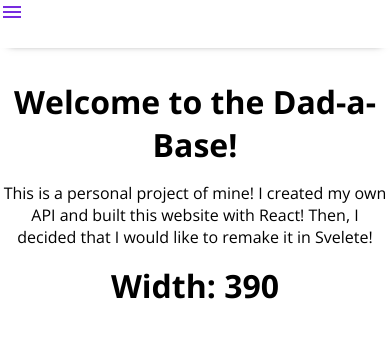
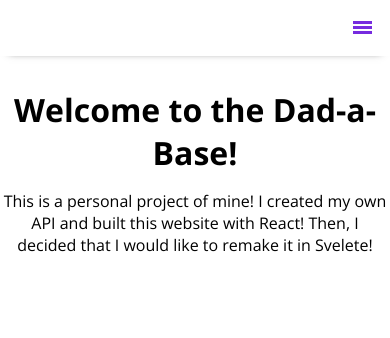
Before and after one commit to btylerh7/dad-a-base, a Svelte app: page / in a window 390 px wide. Shown: the top 338 px of the page. Built offline with nearby package versions, Linux system fonts and the light colour scheme.

Commit message:
finished mobile and desktop layout. Removed width counter from app component.

```diff
--- a/src/App.svelte
+++ b/src/App.svelte
@@ -18,7 +18,6 @@
 	{#if $isRandom}
 		<RandomJoke />
 	{/if}
-	<h1>Width: {width}</h1>
 </main>
 
 <style>
--- a/src/components/AllJokes.svelte
+++ b/src/components/AllJokes.svelte
@@ -24,7 +24,7 @@
 
 <style>
     .card {
-        margin: 1rem auto;
+        margin: 1rem;
         max-width: 500px;
         padding: 1rem;
         border: 1px inset var(--dark-text);
--- a/src/components/Nav.svelte
+++ b/src/components/Nav.svelte
@@ -5,16 +5,21 @@
     let isHidden = true;
 
     function handleClick() {
+        if (width < 500) {
         isClicked === false ? isClicked = true : isClicked = false;
         isClicked === false ? isHidden = true : isHidden = false;
+        }
     }
 </script>
 
 <svelte:window bind:outerWidth={width}/>
 
 <nav class="navbar">
-    <p on:click={handleClick} class="material-icons {width > 500 ? 'hidden' : ''}{isHidden === true ? 'purple' : 'white'}">{isClicked === true ? 'menu_open' : 'menu'}</p>
-    <ul class="navlist {width < 500 ? "mobile" : 'desktop'} {isHidden === true ? 'hidden' : ''}">
+    {#if width < 500}
+        <p on:click={handleClick} class="material-icons hamburger {isHidden === true ? 'purple' : 'white'}">{isClicked === true ? 'menu_open' : 'menu'}</p>
+
+    {/if}
+    <ul on:click={handleClick} class="navlist {width < 500 ? "mobile" : 'desktop'} {isHidden === true && width < 500 ? 'hidden' : ''}">
         <Link icon='home' current_heading="Welcome to the Dad-a-Base!" text="Home" current_caption='home'/>
         <Link icon='explore' current_heading="All Jokes" text="All Jokes" current_caption='all'/>
         <Link icon='shuffle_on' current_heading="Random Joke" text="Random Joke" current_caption='random'/>
@@ -43,6 +48,12 @@
         color: var(--light-text);
         background-color: var(--main-purple);
     }
+    .hamburger {
+        display: flex;
+        font-weight: 700;
+        justify-content: flex-end;
+        padding: 1rem;
+    }
     .hidden {
         display: none;
     }
@@ -51,5 +62,6 @@
     }
     .white {
         color: var(--light-text);
+        background-color: var(--main-purple);
     }
 </style>
```
Also changed, not shown: public/build/bundle.css, public/build/bundle.js, 1 other file (tests, documents, lock files or other folders).
